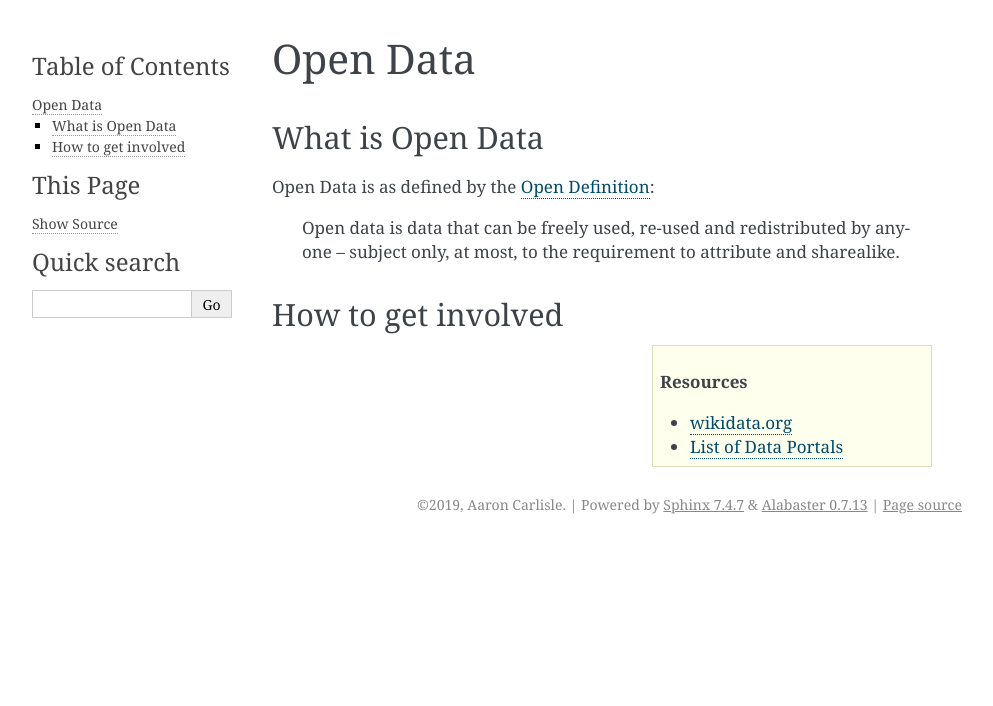
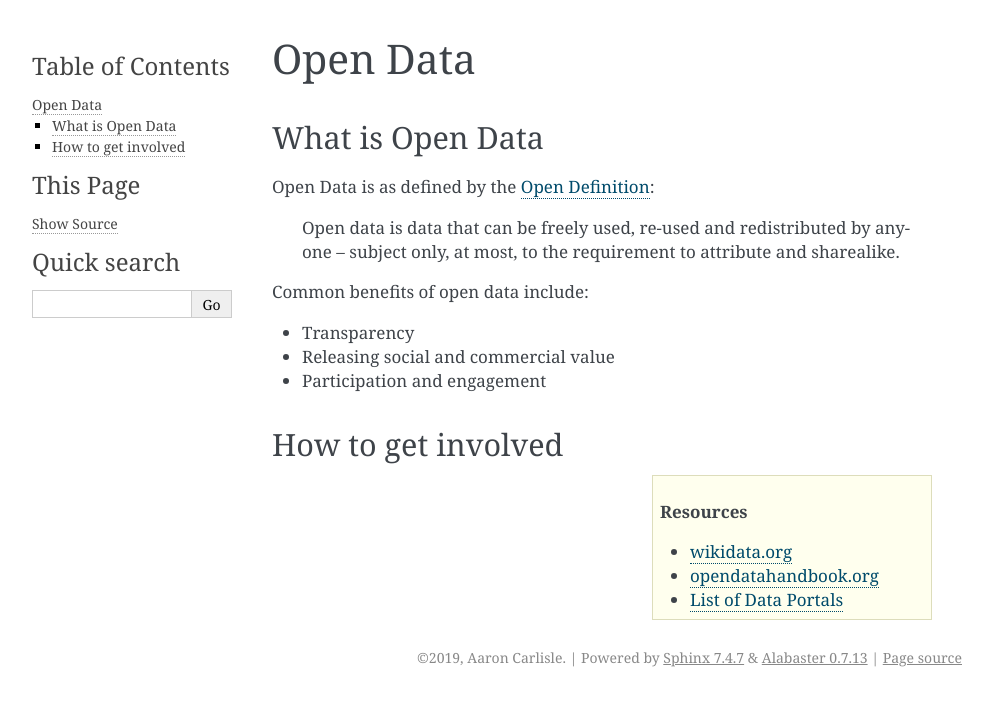
Before and after one commit to Blendify/open-culture, a Sphinx documentation site: the page built from source/open_data.rst, in a window 1280 px wide. Shown: the top 706 px of the page, without its empty margins (148-1141 px from the left). Built offline with Sphinx 7.4.7, drawn with Linux system fonts in a browser that asks for light colours.

Commit message:
Update open_data.rst

```diff
--- a/source/open_data.rst
+++ b/source/open_data.rst
@@ -8,9 +8,14 @@ What is Open Data
 
 Open Data is as defined by the `Open Definition <https://opendefinition.org/od/2.1/en/>`__:
 
-
    Open data is data that can be freely used, re-used and redistributed by anyone -- subject only,
    at most, to the requirement to attribute and sharealike.
+
+Common benefits of open data include:
+
+- Transparency
+- Releasing social and commercial value
+- Participation and engagement
 
 
 How to get involved
@@ -19,4 +24,5 @@ How to get involved
 .. sidebar:: Resources
 
    - `wikidata.org <https://www.wikidata.org/wiki/Wikidata:Main_Page>`__
+   - `opendatahandbook.org <http://opendatahandbook.org/>`__
    - `List of Data Portals <https://www.opendatasoft.com/a-comprehensive-list-of-all-open-data-portals-around-the-world/>`__
```
